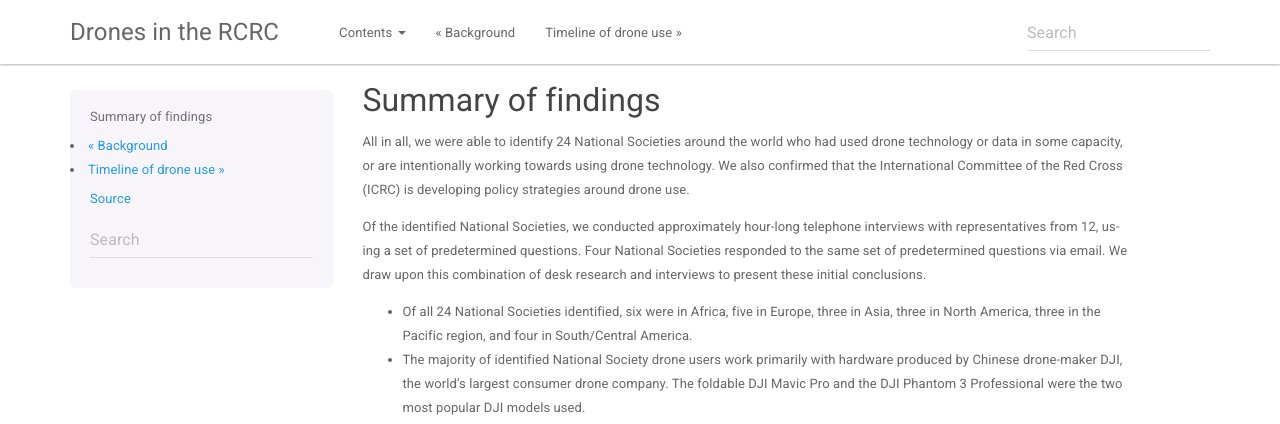
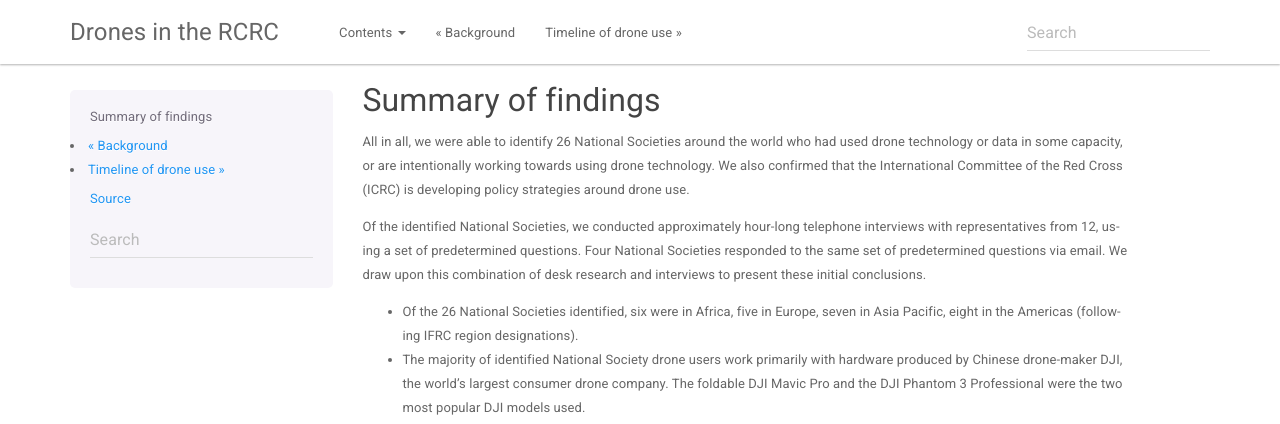
Before and after one commit to AmericanRedCross/rcrc-drones, a Sphinx documentation site: the page built from source/summary.rst, in a window 1280 px wide and 1151 px high. Shown: the top 424 px of the window. Built offline with Sphinx 7.4.7, drawn with Linux system fonts in a browser that asks for light colours.

Commit message:
number updates

```diff
--- a/source/summary.rst
+++ b/source/summary.rst
@@ -2,11 +2,11 @@
 Summary of findings
 ###################
 
-All in all, we were able to identify 24 National Societies around the world who had used drone technology or data in some capacity, or are intentionally working towards using drone technology.  We also confirmed that the International Committee of the Red Cross (ICRC) is developing policy strategies around drone use.
+All in all, we were able to identify 26 National Societies around the world who had used drone technology or data in some capacity, or are intentionally working towards using drone technology.  We also confirmed that the International Committee of the Red Cross (ICRC) is developing policy strategies around drone use.
 
 Of the identified National Societies, we conducted approximately hour-long telephone interviews with representatives from 12, using a set of predetermined questions. Four National Societies responded to the same set of predetermined questions via email. We draw upon this combination of desk research and interviews to present these initial conclusions.
 
-* Of all 24 National Societies identified, six were in Africa, five in Europe, three in Asia, three in North America, three in the Pacific region, and four in South/Central America.
+* Of the 26 National Societies identified, six were in Africa, five in Europe, seven in Asia Pacific, eight in the Americas (following IFRC region designations).
 
 * The majority of identified National Society drone users work primarily with hardware produced by Chinese drone-maker DJI, the world’s largest consumer drone company. The foldable DJI Mavic Pro and the DJI Phantom 3 Professional were the two most popular DJI models used.
 
--- a/source/timeline.rst
+++ b/source/timeline.rst
@@ -2,7 +2,7 @@
 Timeline of drone use
 #####################
 
-The following is an incomplete timeline of UAS use by Red Cross and Red Crescent Societies since 2013.
+The following is an incomplete timeline of UAS use by Red Cross and Red Crescent Societies since 2013. We apologize for any usage or events we missed in our research. We would like to hear from you so that we can update this timeline. Please contact daniel.joseph@redcross.org regarding any omissions.
 
 ****
 2013
```
